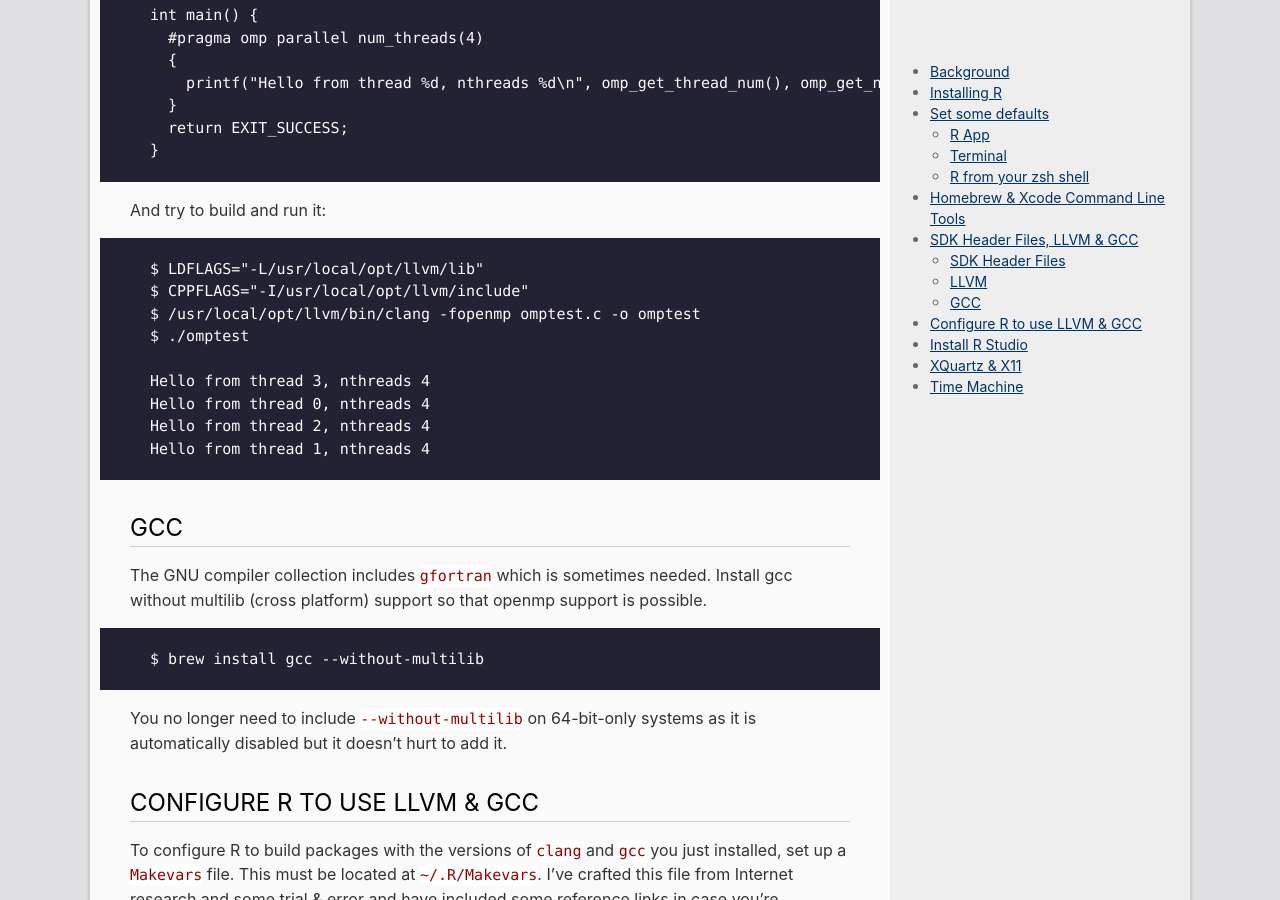
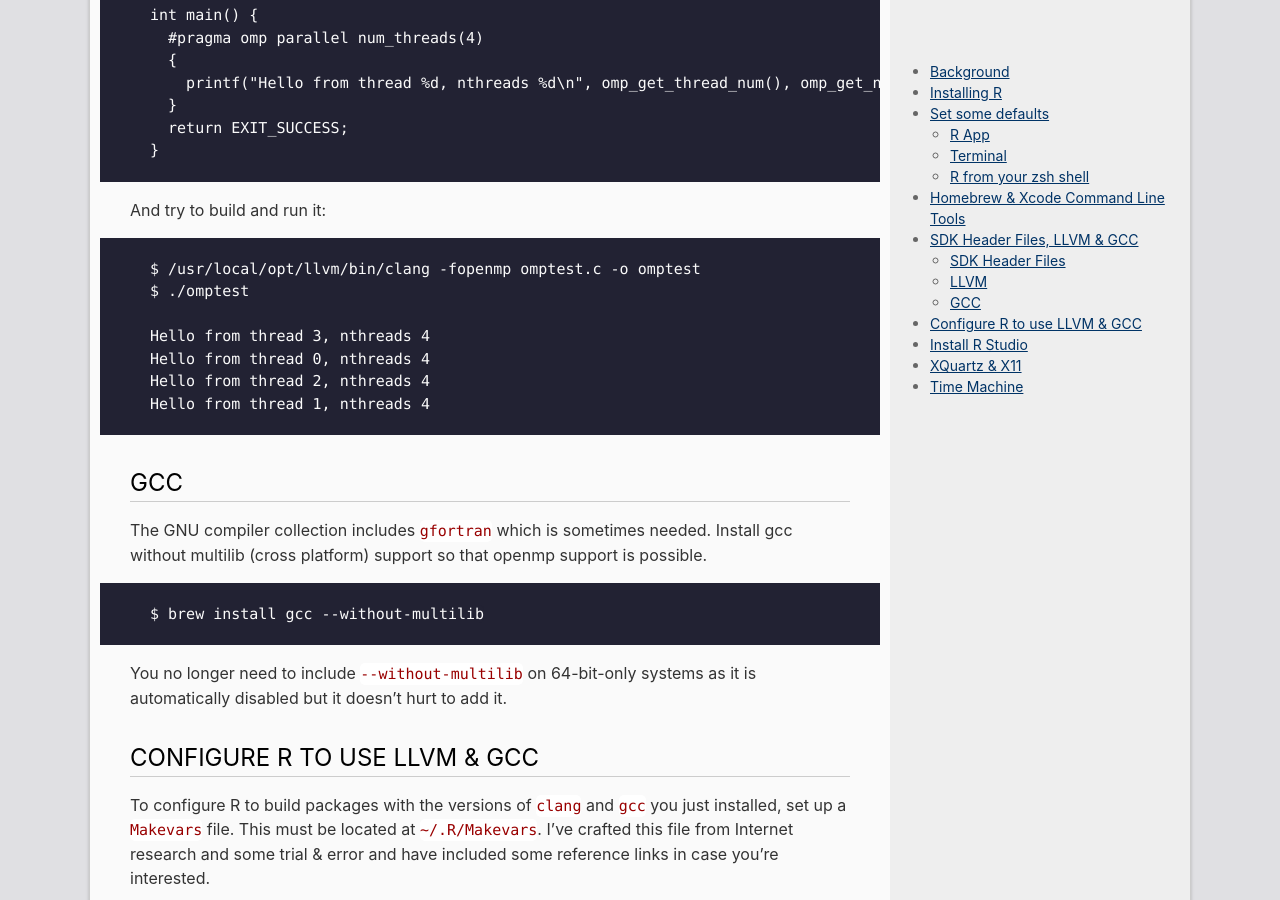
Before and after one commit to techrah/techrah.github.io, a Jekyll site: the page built from _posts/2019-06-16-r-on-macos-for-data-scientists.md, in a window 1280 px wide and 900 px high, scrolled down 8159 px. Built offline with Jekyll 4.4.1, drawn with Linux system fonts in a browser that asks for light colours; nearby versions of some CDN libraries; comment, search, counter and statistics services are not loaded.

Commit message:
Update tags and remove ineffective code lines

````diff
--- a/_posts/2019-06-16-r-on-macos-for-data-scientists.md
+++ b/_posts/2019-06-16-r-on-macos-for-data-scientists.md
@@ -145,8 +145,6 @@ int main() {
 And try to build and run it:
 
 ```
-$ LDFLAGS="-L/usr/local/opt/llvm/lib"
-$ CPPFLAGS="-I/usr/local/opt/llvm/include"
 $ /usr/local/opt/llvm/bin/clang -fopenmp omptest.c -o omptest
 $ ./omptest
 
````
Also changed, not shown: other parts of _posts/2019-06-16-r-on-macos-for-data-scientists.md (+1 -1 lines).
